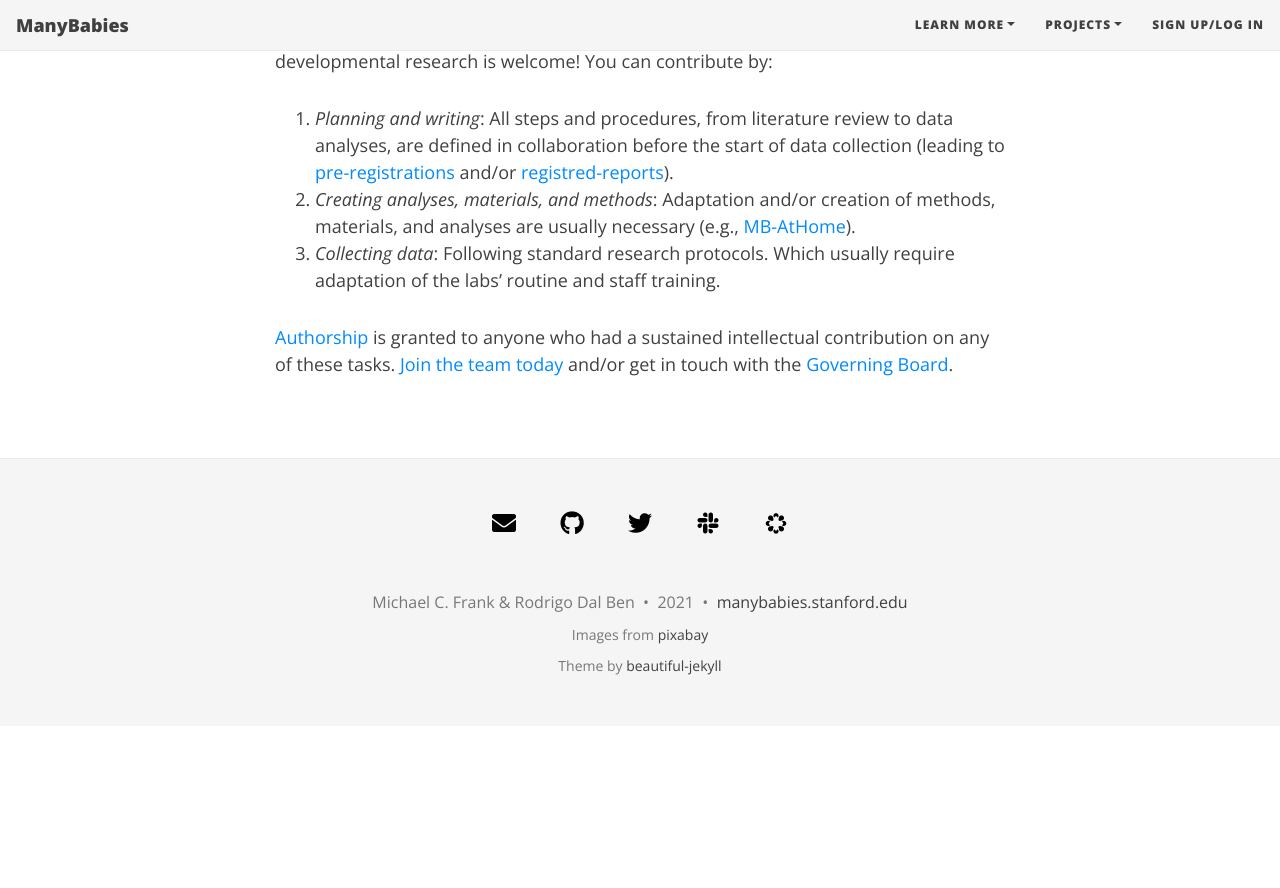
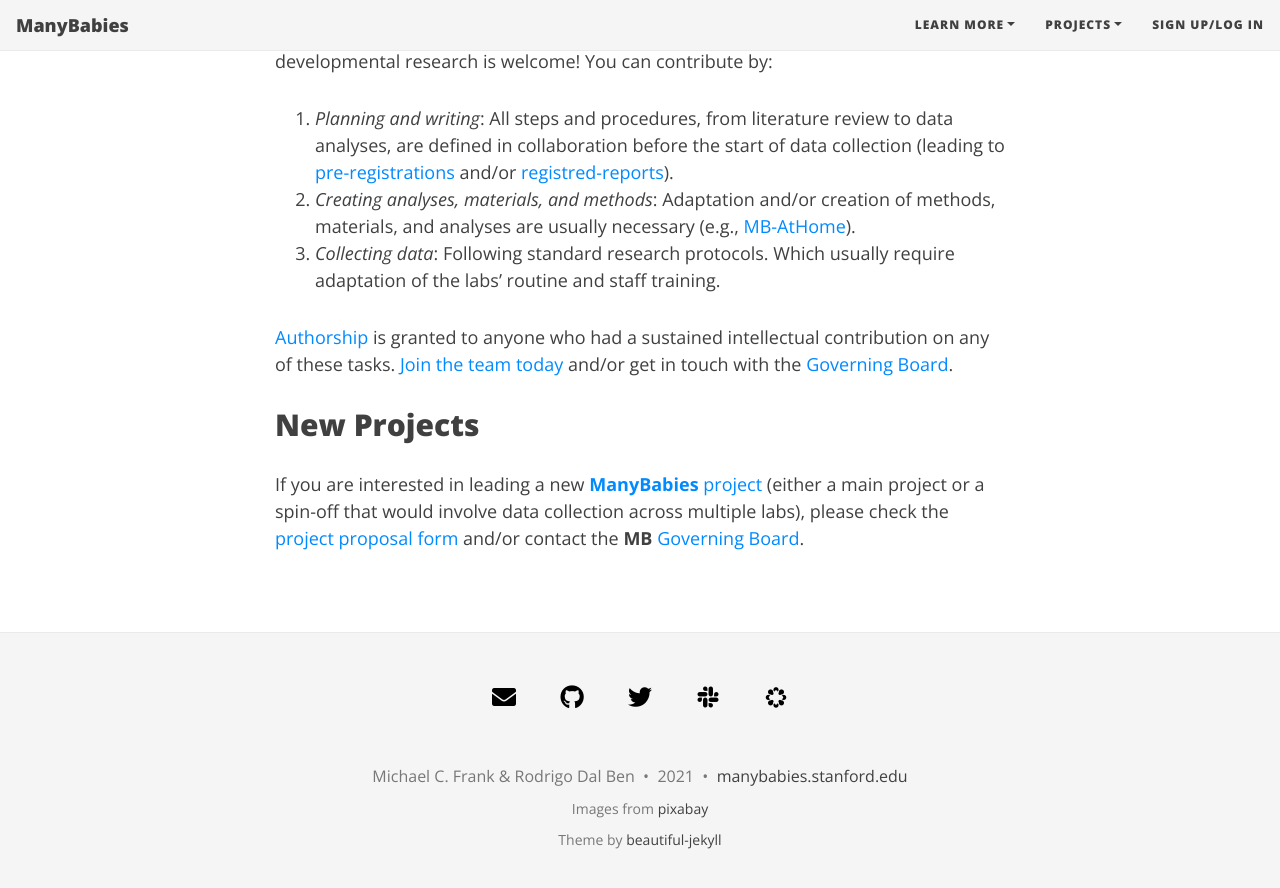
Before and after one commit to manybabies/manybabies.github.io, a Jekyll site: the page built from get_involved.md, in a window 1280 px wide and 900 px high, scrolled down 531 px. Shown: the top 888 px of the window. Built offline with Jekyll 4.4.1, drawn with Linux system fonts in a browser that asks for light colours; nearby versions of some CDN libraries; some web fonts are replaced; before the commit the page ends 1257 px from its top, so only the background shows below that.

Commit message:
add link to new projects form in the "get involved" page

```diff
--- a/get_involved.md
+++ b/get_involved.md
@@ -11,3 +11,7 @@ Everyone, from undergraduate students to senior researchers, who is interested i
 3. *Collecting data*: Following standard research protocols. Which usually require adaptation of the labs' routine and staff training.
 
 [Authorship]({{site.baseurl}}/authorship/) is granted to anyone who had a sustained intellectual contribution on any of these tasks. [Join the team today]({{site.baseurl}}/sign_up_log_in/) and/or get in touch with the [Governing Board](mailto:manybabies-gb@mailman.stanford.edu).
+
+## New Projects
+
+If you are interested in leading a new [**ManyBabies** project]({{site.baseurl}}/projects/) (either a main project or a spin-off that would involve data collection across multiple labs), please check the [project proposal form](https://docs.google.com/document/d/1kbnK2us2Svfcf7X4TAI5YUw3_duUNAQoYINTuuWr1Jw/edit) and/or contact the **MB** [Governing Board](mailto:manybabies-gb@mailman.stanford.edu).
```
Also changed, not shown: projects.md (+1 -1 lines).
